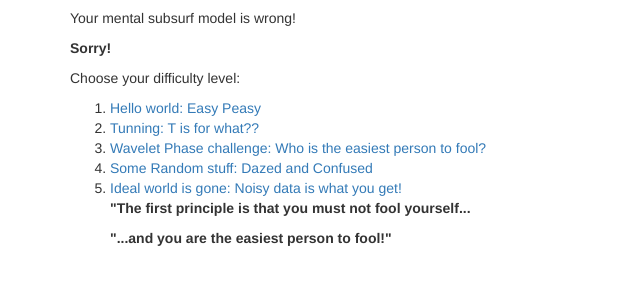
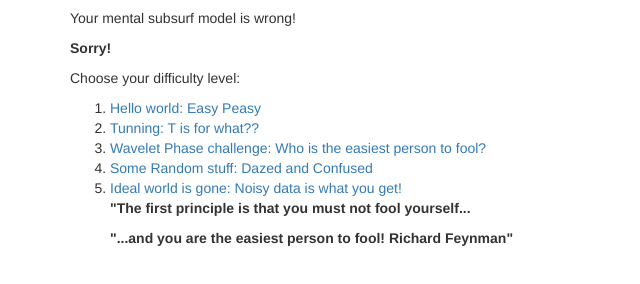
Before and after one commit to stevejpurves/humaninversion, a website: page static/index.html in a window 1280 px wide. Shown: the part 62-346 px from the top of the page, without its empty margins (0-640 px from the left). Drawn offline with Linux system fonts and the light colour scheme.

Commit message:
quote update

```diff
--- a/static/partials/start.html
+++ b/static/partials/start.html
@@ -12,7 +12,7 @@
 			<li><a ui-sref="game({level: 5})">Ideal world is gone: Noisy data is what you get!</a></li>
 
             <b><p>"The first principle is that you must not fool yourself...</p>
-            <p>"...and you are the easiest person to fool!"</p></b>
+            <p>"...and you are the easiest person to fool! Richard Feynman"</p></b>
 
 		</ol>
 	</div>
```
